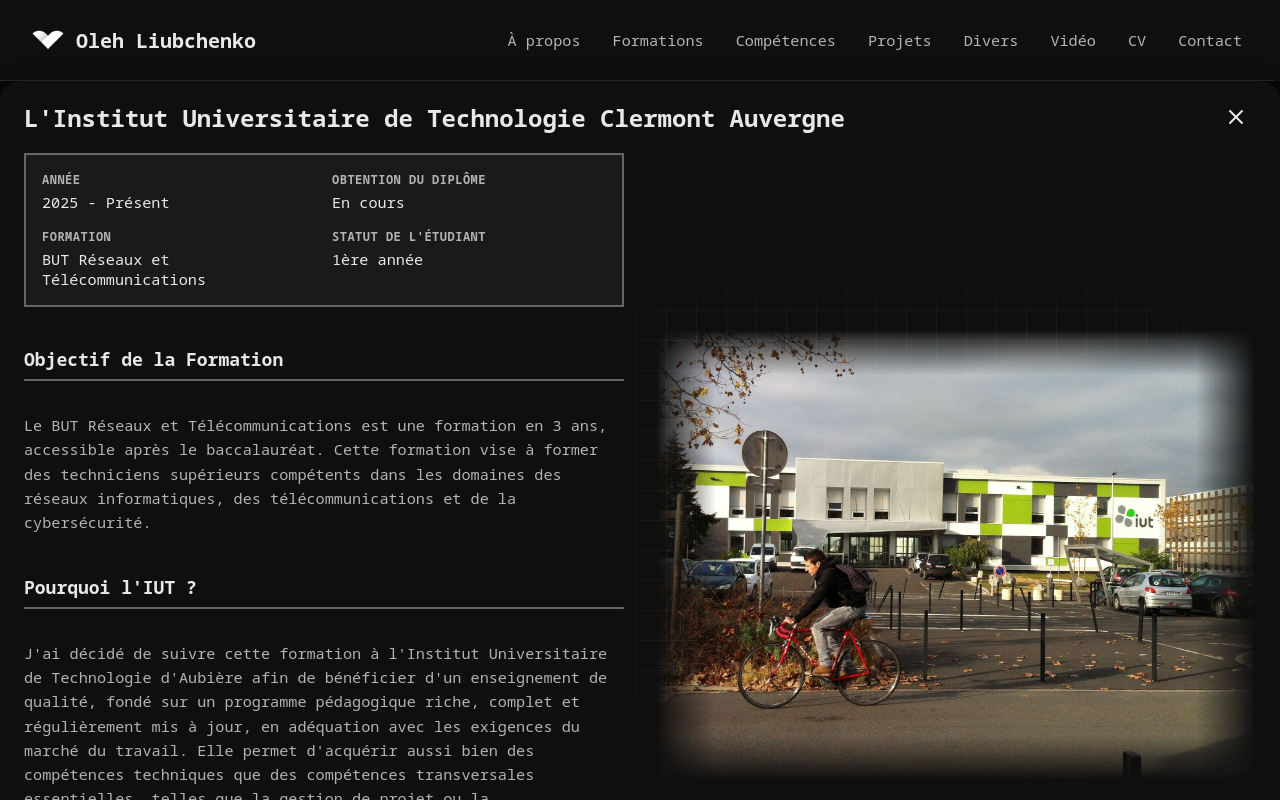
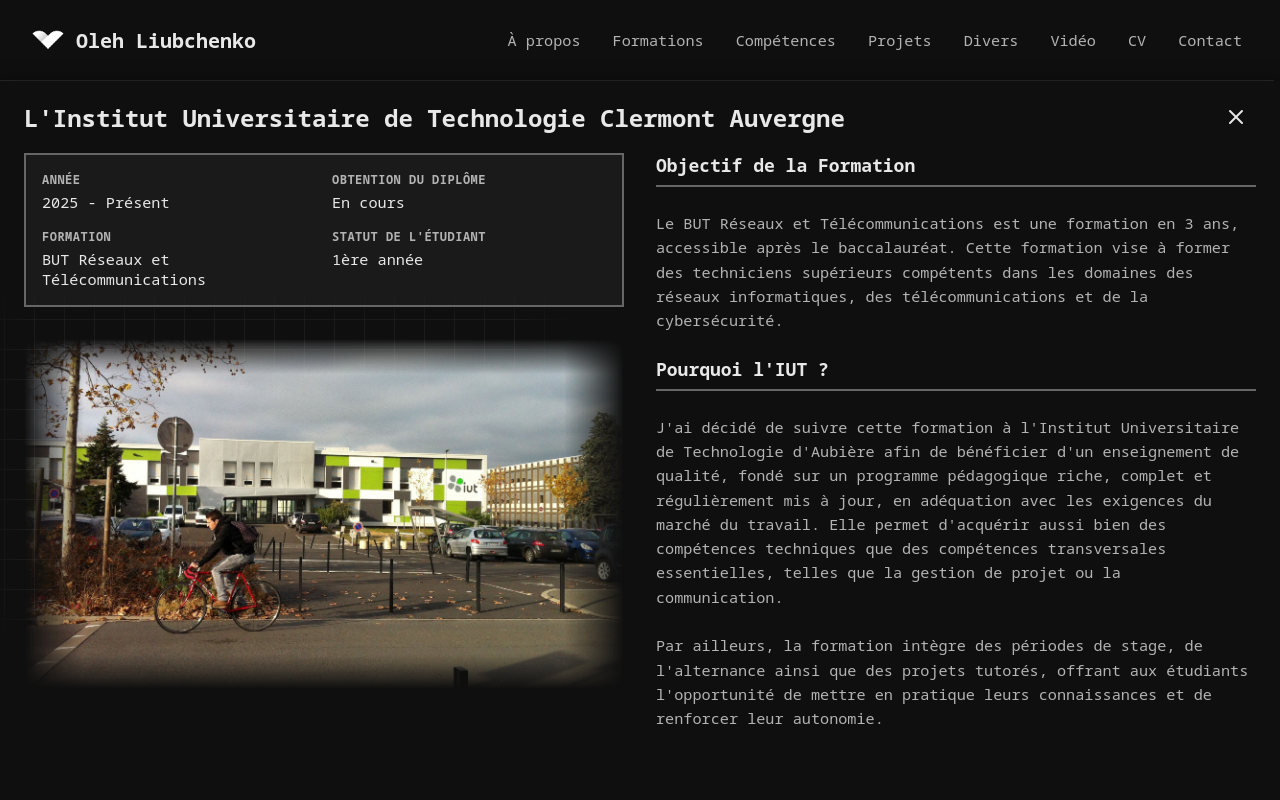
Before and after one commit to liubquanti-edu/1-IUT-Portfolio, a React (Create React App) app: page / in a window 1280 px wide. Both pictures are taken after a click on the button 322 px from the left and 1675 px from the top of the page. Shown: the part 1275-2075 px from the top of the page. Built offline with nearby package versions, Linux system fonts and the light colour scheme; the HTML template or start-up script is replaced by a standard one.

Commit message:
Formations

```diff
--- a/src/components/Formations.css
+++ b/src/components/Formations.css
@@ -111,7 +111,7 @@
   display: grid;
   grid-template-columns: 1fr 1fr;
   gap: 2rem;
-  align-items: center;
+  align-items: start;
 }
 
 .formation-modal-content {
@@ -161,9 +161,12 @@
   font-size: 1.125rem;
   font-weight: 600;
   color: var(--color-text-primary);
-  margin: 1rem 0 0.5rem 0;
   padding-bottom: 0.5rem;
   border-bottom: 2px solid var(--color-border-medium);
+}
+
+.formation-section-heading-new-line {
+  padding-top: 1.5rem;
 }
 
 .formation-text {
@@ -175,19 +178,27 @@
 }
 
 /* Formation Modal Image */
-.formation-modal-image {
+.formation-modal-media {
   position: relative;
-  height: 450px;
   display: flex;
-  align-items: center;
-  justify-content: center;
+  flex-direction: column;
+  gap: 0.75rem;
+  align-items: stretch;
+  justify-content: flex-start;
+}
+
+.formation-modal-media-wrapper {
+  display: flex;
+  flex-direction: column;
+  gap: 1rem;
+  width: 100%;
 }
 
 .formation-modal-image-wrapper {
   position: relative;
   z-index: 10;
   width: 100%;
-  height: 100%;
+  height: 350px;
   overflow: hidden;
 
   -webkit-mask-image: linear-gradient(to right, transparent, black 10%, black 90%, transparent),
@@ -197,6 +208,11 @@
   mask-image: linear-gradient(to right, transparent, black 10%, black 90%, transparent),
               linear-gradient(to bottom, transparent, black 10%, black 90%, transparent);
   mask-composite: intersect;
+}
+
+.formation-info-grid {
+  margin-bottom: 1rem;
+  width: 100%;
 }
 
 .formation-modal-logo {
@@ -236,8 +252,8 @@
     gap: 1.5rem;
   }
 
-  .formation-modal-image {
-    height: 350px;
+  .formation-modal-image-wrapper {
+    height: 300px;
   }
 }
 
@@ -277,9 +293,6 @@
   display: flex;
   flex-direction: column;
   gap: 1.5rem;
-  margin-top: 2rem;
-  padding-top: 2rem;
-  border-top: 2px solid var(--color-border-medium);
 }
 
 .diplomas-scroll {
--- a/src/components/Formations.js
+++ b/src/components/Formations.js
@@ -110,7 +110,7 @@
           title={selectedFormation.title}
         >
           <div className="formation-modal-wrapper">
-            <div className="formation-modal-content">
+            <div className="formation-modal-media-wrapper">
               <div className="formation-info-grid">
               <div className="formation-info-item">
                 <span className="formation-info-label">Année</span>
@@ -138,6 +138,22 @@
               </div>
               </div>
 
+              <div className="formation-modal-media">
+                <div className="formation-modal-image">
+                  <div className="formation-modal-image-wrapper">
+                    <img
+                      src={selectedFormation.cover}
+                      alt={selectedFormation.title}
+                      className="formation-modal-logo"
+                    />
+                  </div>
+
+                  <div className="formation-modal-grid-pattern"></div>
+                </div>
+              </div>
+            </div>
+
+            <div className="formation-modal-content">
               <h3 className="formation-section-heading">Objectif de la Formation</h3>
               <p className="formation-text">{selectedFormation.objectif}</p>
 
@@ -146,22 +162,11 @@
               </h3>
               <p className="formation-text">{selectedFormation.pourquoi}</p>
             </div>
-
-            <div className="formation-modal-image">
-              <div className="formation-modal-image-wrapper">
-                <img
-                  src={selectedFormation.cover}
-                  alt={selectedFormation.title}
-                  className="formation-modal-logo"
-                />
-              </div>
-              <div className="formation-modal-grid-pattern"></div>
-            </div>
           </div>
 
           {selectedFormation.diplomas && selectedFormation.diplomas.length > 0 && (
             <div className="formation-diplomas-section">
-              <h3 className="formation-section-heading">Diplômes obtenus</h3>
+              <h3 className="formation-section-heading formation-section-heading-new-line">Diplômes obtenus</h3>
 
               <div className="diplomas-scroll">
                 {selectedFormation.diplomas.map((diploma) => (
--- a/src/components/UI/BottomSheet.css
+++ b/src/components/UI/BottomSheet.css
@@ -34,7 +34,6 @@
   right: 0;
   top: 0;
   background-color: var(--color-bg-primary);
-  border-radius: 20px 20px 0 0;
   display: flex;
   flex-direction: column;
   max-height: 100%;
@@ -77,7 +76,6 @@
   color: var(--color-text-primary);
   text-decoration: none;
   transition: all 0.3s ease;
-  border-radius: 0.4rem;
   background-color: transparent;
   border: none;
   cursor: pointer;
@@ -152,10 +150,6 @@
     top: 60px;
   }
 
-  .bottom-sheet-content {
-    border-radius: 16px 16px 0 0;
-  }
-
   .bottom-sheet-title {
     font-size: 1.25rem;
     margin-bottom: 1rem;
```
Lines whose indentation alone changed are shown as unchanged.
